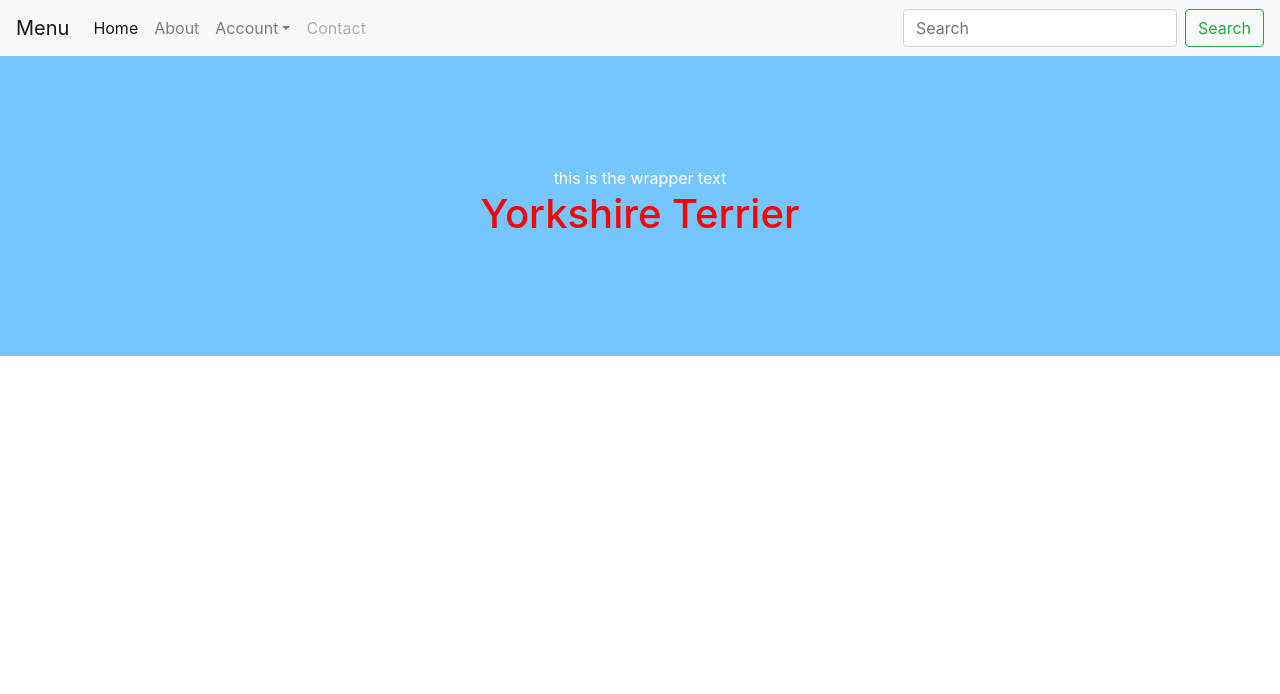
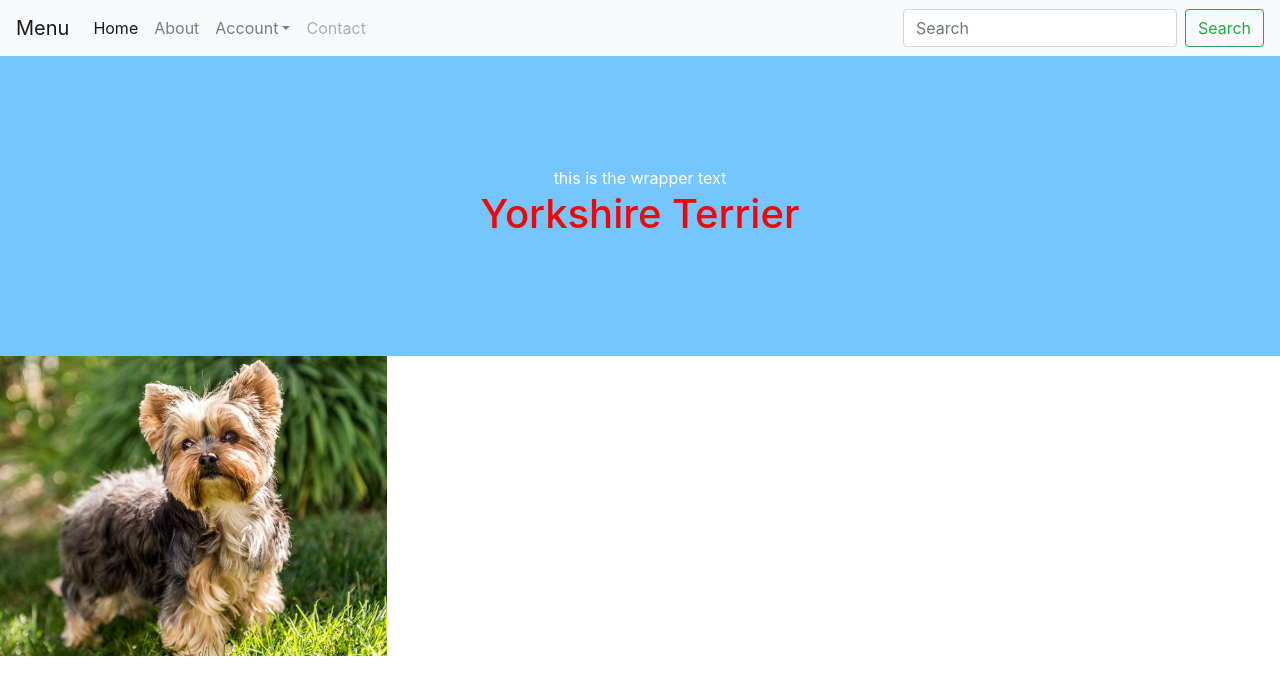
Before and after one commit to chloefullstack/chloe-react, a React (Create React App) app: page / in a window 1280 px wide. Shown: the top 694 px of the page. Built offline with nearby package versions, Linux system fonts and the light colour scheme; the HTML template or start-up script is replaced by a standard one.

Commit message:
add image success

```diff
--- a/src/components/HomePage.js
+++ b/src/components/HomePage.js
@@ -1,8 +1,7 @@
 import React, { Component } from 'react';
-
 import Header from './Header/Header'
 import Navbar from './Navbar'
-
+import one from '../image/one.jpg';
 
 
 class HomePage extends Component {
@@ -13,6 +12,9 @@ class HomePage extends Component {
             <div >
                 <Navbar></Navbar>
                 <Header></Header>
+                <img
+                    height={300}
+                    src={one}/>
             </div>
         );
     }
```
Also changed, not shown: src/image/one.jpg (renamed from Image/Yorkshire-Terrier-e1540580455806.jpg).
